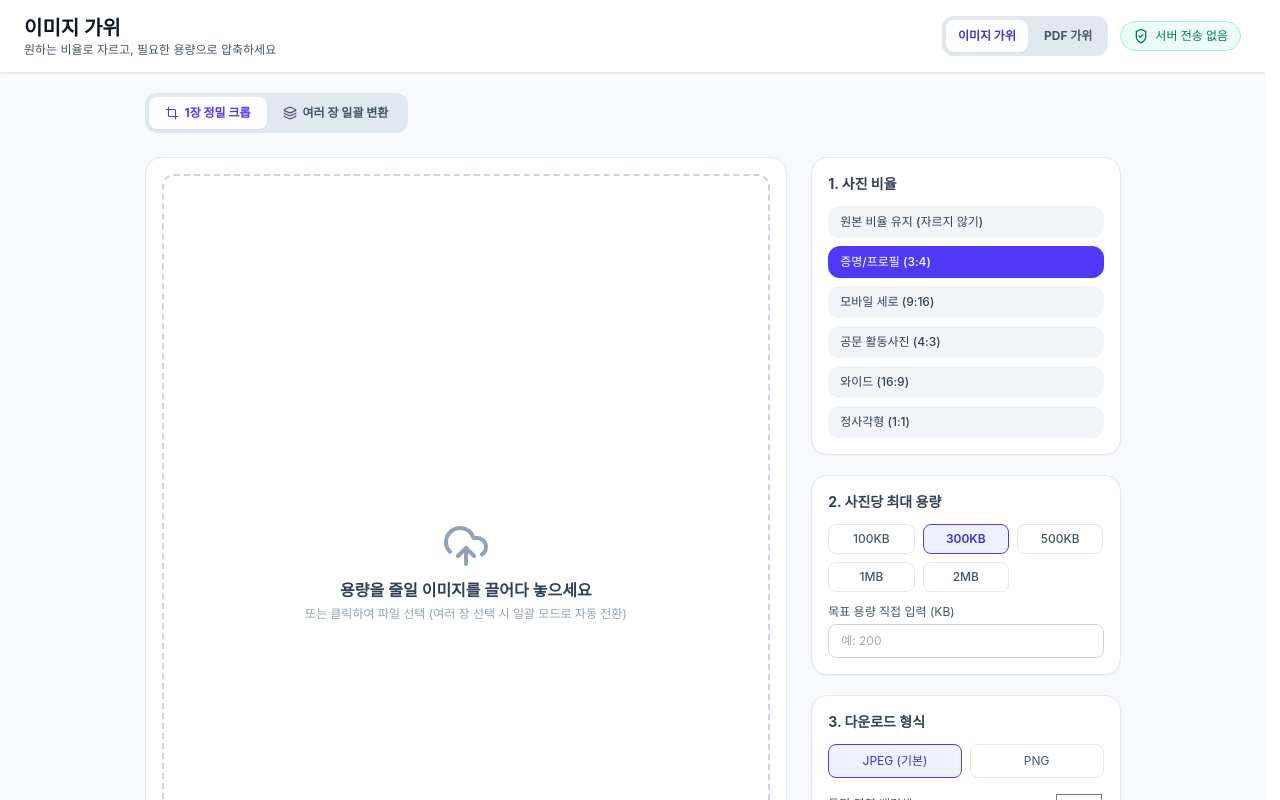
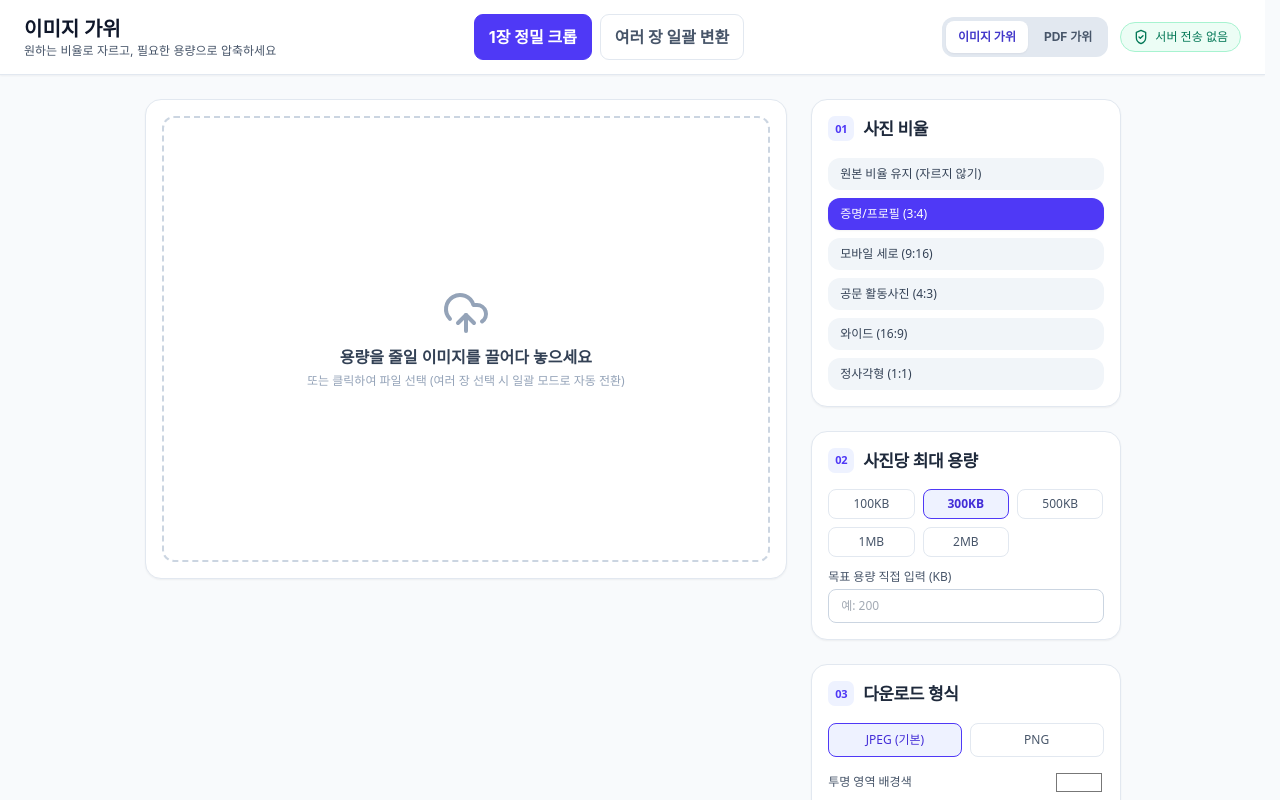
Before and after one commit to HUNGRY-CHU/IMAGEgawi, a React (Vite) app: page / in a window 1280 px wide. Shown: the top 800 px of the page. Built offline with nearby package versions, Linux system fonts and the light colour scheme.

Commit message:
Move image tools into header and align styling with PDFgawi

```diff
--- a/src/App.tsx
+++ b/src/App.tsx
@@ -12,7 +12,6 @@ import {
   RefreshCw,
   Archive,
   Layers,
-  Crop as CropIcon,
   CheckCircle2,
   FileImage,
   X,
@@ -274,6 +273,14 @@ export default function App() {
           <h1>이미지 가위</h1>
           <p>원하는 비율로 자르고, 필요한 용량으로 압축하세요</p>
         </div>
+        <nav className="tool-tabs" aria-label="변환 도구">
+          <button aria-pressed={tab === 'single'} disabled={busy} onClick={() => setTab('single')}>
+            1장 정밀 크롭
+          </button>
+          <button aria-pressed={tab === 'batch'} disabled={busy} onClick={() => setTab('batch')}>
+            여러 장 일괄 변환
+          </button>
+        </nav>
         <div className="gawi-header-actions">
           <nav className="gawi-nav" aria-label="가위 도구">
             <a href="/" aria-current="page">이미지 가위</a>
@@ -289,31 +296,7 @@ export default function App() {
         </div>
       </header>
 
-      {/* 모드 전환 탭 */}
-      <div className="max-w-5xl w-full mx-auto px-6 pt-5">
-        <div className="flex bg-slate-200 p-1 rounded-xl w-fit">
-          <button
-            disabled={busy}
-            onClick={() => setTab('single')}
-            className={`flex items-center gap-1.5 px-4 py-2 text-xs font-bold rounded-lg transition ${
-              tab === 'single' ? 'bg-white text-indigo-600 shadow-xs' : 'text-slate-600 hover:text-slate-900'
-            }`}
-          >
-            <CropIcon className="w-3.5 h-3.5" /> 1장 정밀 크롭
-          </button>
-          <button
-            disabled={busy}
-            onClick={() => setTab('batch')}
-            className={`flex items-center gap-1.5 px-4 py-2 text-xs font-bold rounded-lg transition ${
-              tab === 'batch' ? 'bg-white text-indigo-600 shadow-xs' : 'text-slate-600 hover:text-slate-900'
-            }`}
-          >
-            <Layers className="w-3.5 h-3.5" /> 여러 장 일괄 변환
-          </button>
-        </div>
-      </div>
-
-      <main className="flex-1 max-w-5xl w-full mx-auto p-6 grid grid-cols-1 md:grid-cols-3 gap-6">
+      <main className="gawi-main flex-1 max-w-5xl w-full mx-auto p-6 grid grid-cols-1 md:grid-cols-3 gap-6">
         {/* 좌측: 작업 영역 */}
         <div className="md:col-span-2 flex flex-col bg-white p-4 rounded-2xl border border-slate-200 shadow-xs min-h-[480px]">
           {tab === 'single' ? (
@@ -489,11 +472,11 @@ export default function App() {
         </div>
 
         {/* 우측: 설정 컨트롤러 */}
-        <div className="flex flex-col gap-5">
-          <fieldset disabled={busy} className="flex flex-col gap-5">
+        <div className="flex flex-col gap-6">
+          <fieldset disabled={busy} className="flex flex-col gap-6">
           {/* 비율 선택 */}
           <div className="bg-white p-4 rounded-2xl border border-slate-200 shadow-xs">
-            <h3 className="text-sm font-bold text-slate-700 mb-3">1. 사진 비율</h3>
+            <h3 className="settings-title"><span>01</span> 사진 비율</h3>
             <div className="grid grid-cols-1 gap-2">
               {ASPECT_RATIOS.map((item) => (
                 <button
@@ -513,7 +496,7 @@ export default function App() {
 
           {/* 목표 용량 선택 */}
           <div className="bg-white p-4 rounded-2xl border border-slate-200 shadow-xs">
-            <h3 className="text-sm font-bold text-slate-700 mb-3">2. 사진당 최대 용량</h3>
+            <h3 className="settings-title"><span>02</span> 사진당 최대 용량</h3>
             <div className="grid grid-cols-3 gap-2">
               {SIZE_OPTIONS.map(({ label, value: mb }) => (
                 <button
@@ -542,7 +525,7 @@ export default function App() {
           </div>
 
           <div className="bg-white p-4 rounded-2xl border border-slate-200 shadow-xs">
-            <h3 className="text-sm font-bold text-slate-700 mb-3">3. 다운로드 형식</h3>
+            <h3 className="settings-title"><span>03</span> 다운로드 형식</h3>
             <div className="flex gap-2">
               {(['image/jpeg', 'image/png'] as const).map(format => (
                 <button key={format} aria-pressed={outputFormat === format} onClick={() => setOutputFormat(format)}
--- a/src/index.css
+++ b/src/index.css
@@ -1 +1,40 @@
 @import "tailwindcss";
+
+/* Match PDFgawi's base typography and page spacing. */
+@theme {
+  --color-slate-50: #f8fafc;
+  --color-slate-100: #f1f5f9;
+  --color-slate-200: #e2e8f0;
+  --color-slate-300: #cbd5e1;
+  --color-slate-400: #94a3b8;
+  --color-slate-500: #64748b;
+  --color-slate-600: #475569;
+  --color-slate-700: #334155;
+  --color-slate-800: #1e293b;
+  --color-slate-900: #0f172a;
+  --color-indigo-600: #4f39f6;
+  --font-sans: ui-sans-serif, system-ui, sans-serif;
+}
+
+:root {
+  --accent: #4f39f6;
+  --muted: #475569;
+  --line: #e2e8f0;
+  font-family: ui-sans-serif, system-ui, sans-serif;
+  color: #1e293b;
+  background: #f8fafc;
+  line-height: 1.5;
+}
+
+body { margin: 0; min-width: 320px; }
+button { cursor: pointer; }
+button:disabled { cursor: default; opacity: .5; }
+:focus-visible { outline: 3px solid #615fff; outline-offset: 3px; }
+.gawi-main { align-items: start; }
+
+@media (max-width: 680px) {
+  .gawi-main { padding: 20px 16px; }
+}
+
+.settings-title { display: flex; align-items: center; gap: 9px; margin: 0 0 16px; color: #1e293b; font-size: 17px; font-weight: 700; letter-spacing: -.025em; }
+.settings-title span { display: grid; place-items: center; width: 26px; height: 25px; border-radius: 7px; color: var(--accent); background: #eef2ff; font-size: 11px; font-weight: 800; }
--- a/src/site-header.css
+++ b/src/site-header.css
@@ -92,3 +92,16 @@ html {
 @media (max-width: 480px) {
   .gawi-header { padding-inline: 16px; }
 }
+
+/* Match PDFgawi's header tool navigation, including narrow screens. */
+.tool-tabs { display: flex; gap: 8px; flex-wrap: wrap; justify-content: center; }
+.tool-tabs button { border: 1px solid var(--line); padding: 10px 14px; border-radius: 9px; background: white; color: var(--muted); font-weight: 700; }
+.tool-tabs button[aria-pressed=true] { background: var(--accent); color: white; border-color: var(--accent); }
+
+@media (max-width: 1100px) {
+  .gawi-header .tool-tabs { order: 3; flex-basis: 100%; }
+}
+@media (max-width: 480px) {
+  .tool-tabs { gap: 6px; }
+  .tool-tabs button { padding: 9px 8px; font-size: 12px; }
+}
```
